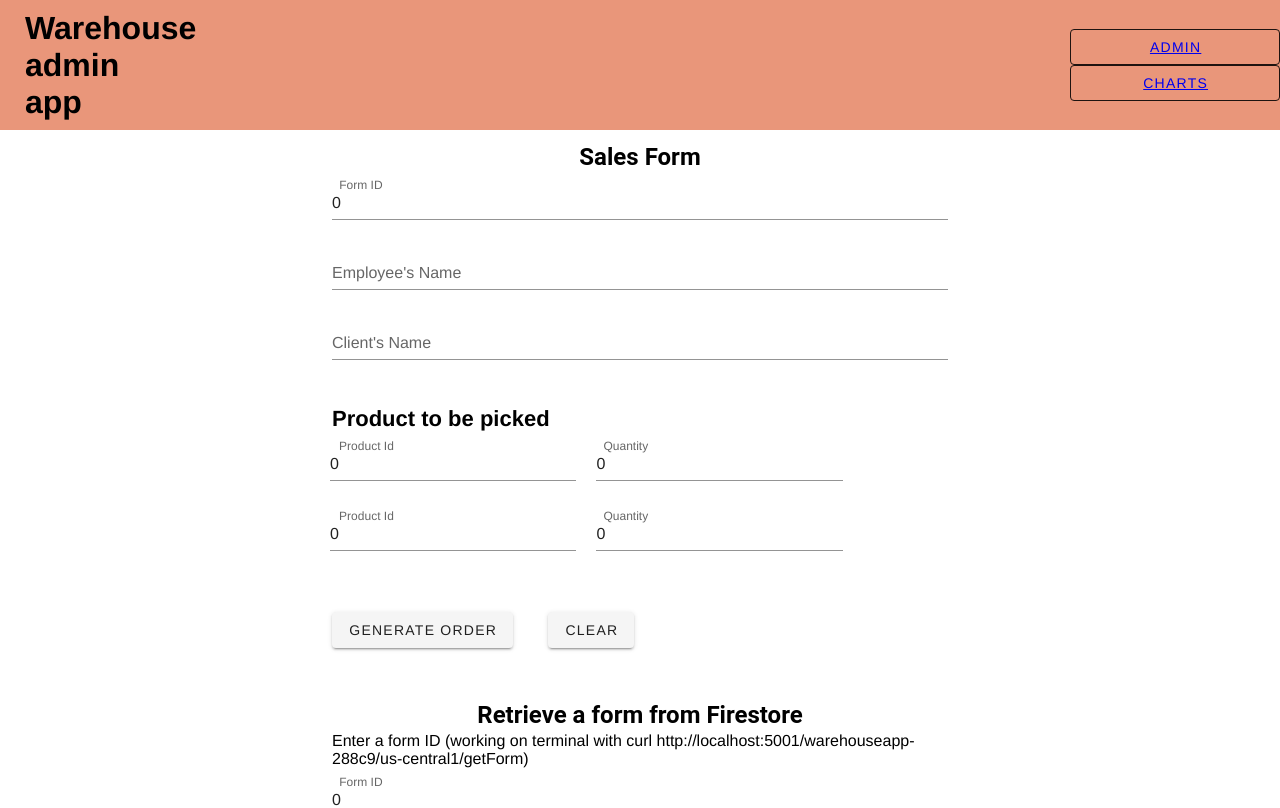
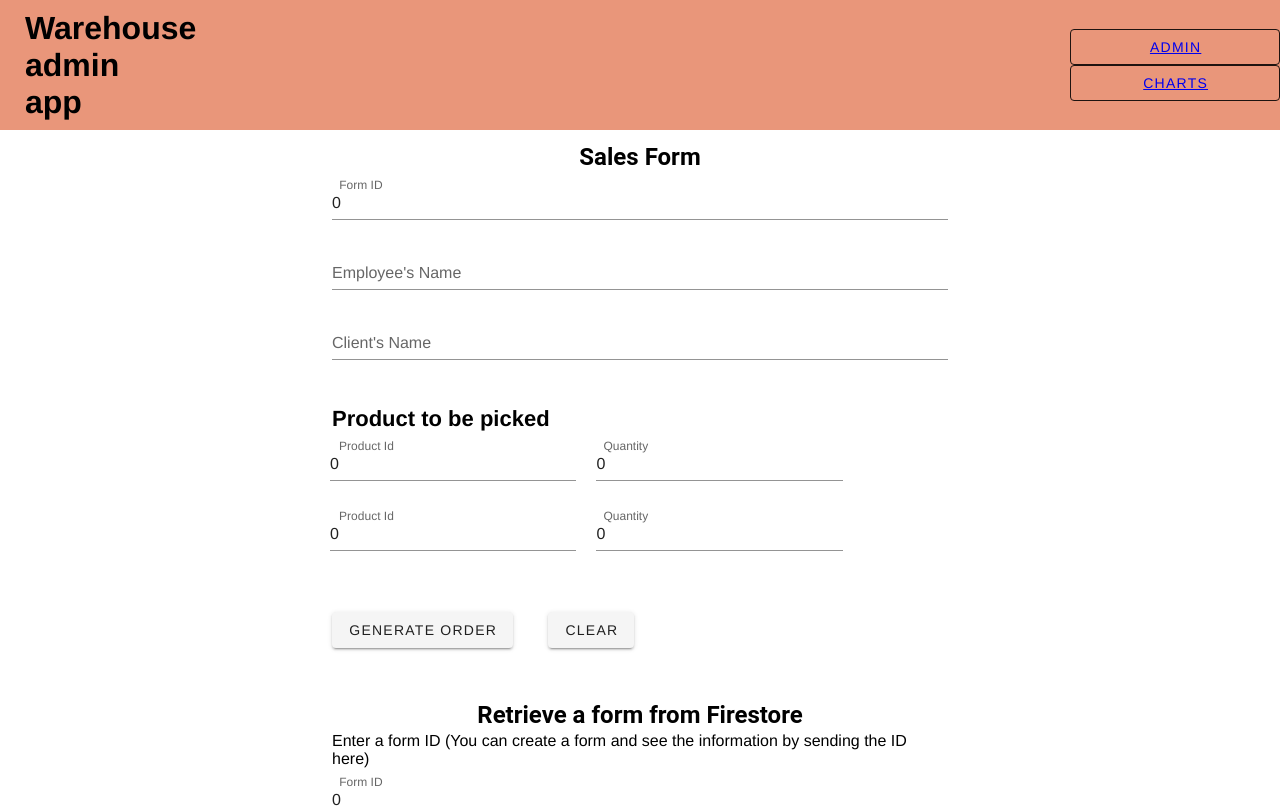
Before and after one commit to anacarolina-arellano/telemetry, a Vue app: page /#/ in a window 1280 px wide. Shown: the top 808 px of the page. Built offline with nearby package versions, Linux system fonts and the light colour scheme.

Commit message:
updated readme

```diff
--- a/src/routes/Home.vue
+++ b/src/routes/Home.vue
@@ -55,7 +55,7 @@
 
     <div class="retrieve">
       <h2>Retrieve a form from Firestore</h2>
-      <p>Enter a form ID (working on terminal with curl http://localhost:5001/warehouseapp-288c9/us-central1/getForm)</p>
+      <p>Enter a form ID (You can create a form and see the information by sending the ID here)</p>
       <form>
         <v-text-field
           v-model="formID"
```
Also changed, not shown: 1 other file (tests, documents, lock files or other folders).
